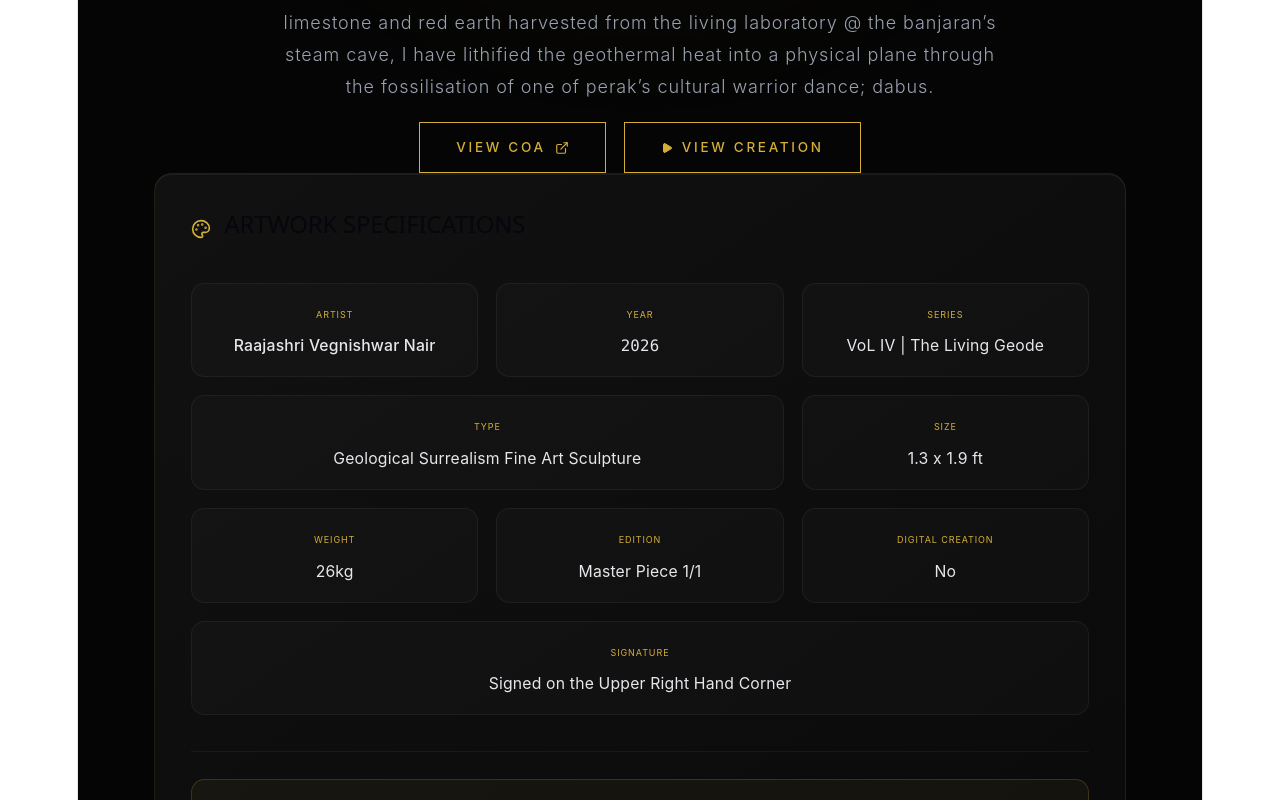
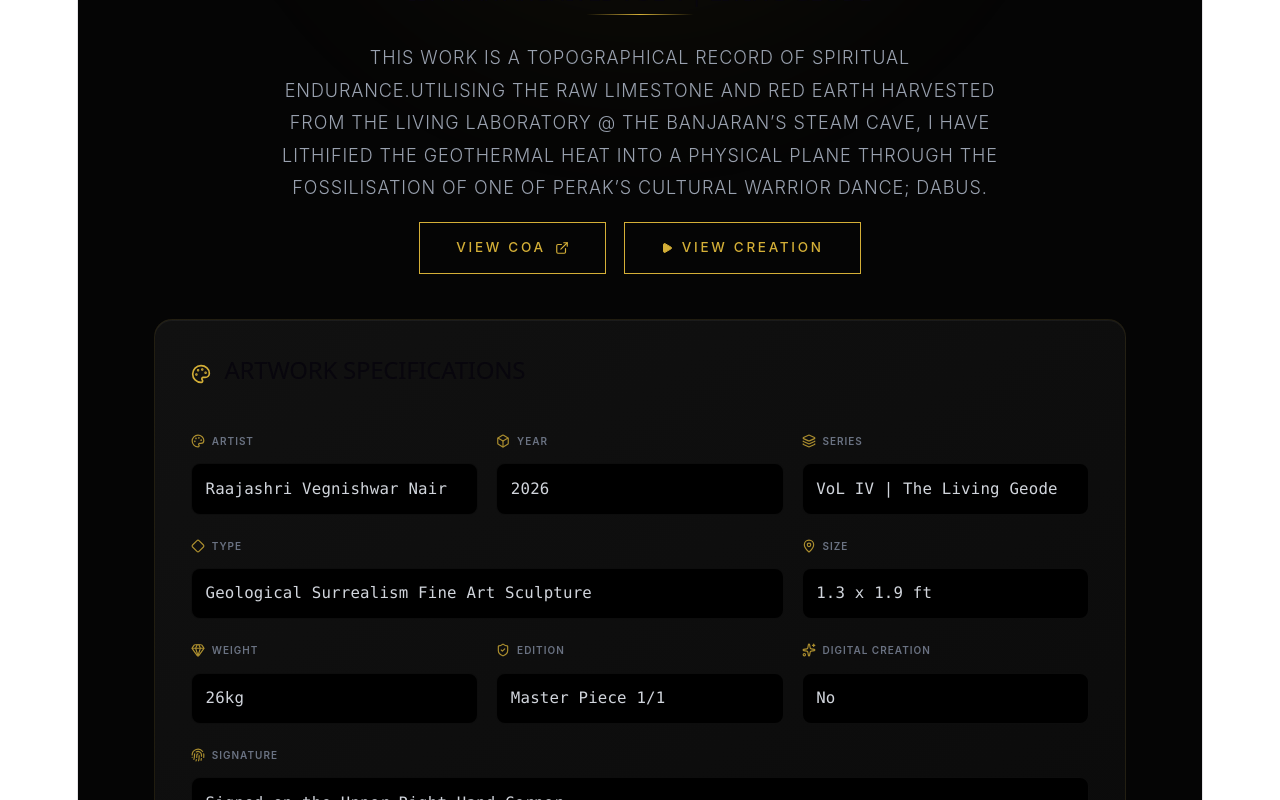
Before and after one commit to SatishSasuke/vitejs-vite-t5uipdyl, a React (Vite) app: page / in a window 1280 px wide. Shown: the part 860-1660 px from the top of the page. Built offline with nearby package versions, Linux system fonts and the light colour scheme.

Commit message:
deploy baby

```diff
--- a/src/App.tsx
+++ b/src/App.tsx
@@ -37,7 +37,7 @@ const MOCK_DATA = {
   artist: "Elena Rostova",
   year: "2026",
   descriptionLink: "https://pemetaanbudaya.jkkn.gov.my/en/senibudaya/detail/741",
-  descriptionText: "This work is a topographical record of spiritual endurance.Utilising the raw limestone and red earth harvested from the living laboratory @ the banjaran’s steam cave, I have lithified the geothermal heat into a physical plane through the fossilisation of one of perak’s cultural warrior dance; dabus.",
+  descriptionText: "THIS WORK IS A TOPOGRAPHICAL RECORD OF SPIRITUAL ENDURANCE.UTILISING THE RAW LIMESTONE AND RED EARTH HARVESTED FROM THE LIVING LABORATORY @ THE BANJARAN’S STEAM CAVE, I HAVE LITHIFIED THE GEOTHERMAL HEAT INTO A PHYSICAL PLANE THROUGH THE FOSSILISATION OF ONE OF PERAK’S CULTURAL WARRIOR DANCE; DABUS.",
   imageUrl: "/sculpture.png",
   artRegistryId: "IA-VOL4-FIRE-005",
   serialNumber: "SN-2026-04-1901",
@@ -232,47 +232,41 @@ export default function App() {
         }
       `}} />
 
-     {/* 1. UPDATED NAVBAR - PREMIUM GLOW & LOGOS */}
-      <nav className="fixed top-0 w-full z-50 bg-[#050505] border-b border-[#D4AF37]/10 px-4 sm:px-6 h-16 sm:h-20 flex justify-between items-center shadow-lg">
+     {/* 1. UPDATED NAVBAR - PERFECT RESPONSIVE FIT & Z-INDEX FIX */}
+      <nav className="fixed top-0 w-full z-[100] bg-[#050505] border-b border-[#D4AF37]/10 shadow-lg overflow-hidden">
 
-        {/* Left Side: Widely Spaced Text with Premium Glow */}
+        {/* INNER WRAPPER: Keeps items perfectly framed on huge full-screen monitors */}
+        <div className="w-full max-w-7xl mx-auto px-4 sm:px-8 h-16 sm:h-20 flex justify-between items-center">
+
+          {/* Left Side: Title */}
           <div className="flex items-center relative shrink-0">
-          {/* Ambient Background Flare */}
-          <div className="absolute top-1/2 left-1/2 -translate-x-1/2 -translate-y-1/2 w-[120%] h-[200%] bg-[#D4AF37]/20 blur-xl rounded-full pointer-events-none"></div>
-
+            <div className="absolute top-1/2 left-1/2 -translate-x-1/2 -translate-y-1/2 w-[150%] h-[200%] bg-[#D4AF37]/20 blur-xl rounded-full pointer-events-none"></div>
             <span
-            className="relative z-10 font-light tracking-[0.2em] sm:tracking-[0.4em] uppercase text-[8px] sm:text-[11px] text-white leading-none"
-            style={{
-              textShadow: '0 0 15px rgba(212, 175, 55, 0.8), 0 0 30px rgba(212, 175, 55, 0.3)'
-            }}
+              className="relative z-10 font-light tracking-[0.15em] sm:tracking-[0.4em] uppercase text-[10px] sm:text-[11px] text-white leading-[1.4] sm:leading-none"
+              style={{ textShadow: '0 0 15px rgba(212, 175, 55, 0.8), 0 0 30px rgba(212, 175, 55, 0.3)' }}
             >
-            The Living Laboratory
+              The Living <br className="sm:hidden" />Laboratory
             </span>
           </div>
 
-        {/* Right Side: 3 Mini Logos (Maximized & Brightened) */}
+          {/* Right Side: 3 Mini Logos */}
           <div className="flex items-center justify-end gap-3 sm:gap-8 shrink-0">
-
-          {/* Mini Logo 1 */}
             <img
               src="/Sunway.png"
               alt="Sunway Synergy"
-            className="shrink-0 h-5 sm:h-8 md:h-10 w-auto object-contain brightness-110 drop-shadow-[0_0_8px_rgba(255,255,255,0.1)] hover:scale-110 transition-all duration-300 hover:drop-shadow-[0_0_15px_rgba(212,175,55,0.5)] cursor-pointer"
+              className="shrink-0 h-4 sm:h-7 md:h-9 w-auto object-contain brightness-110 drop-shadow-[0_0_8px_rgba(255,255,255,0.1)] hover:scale-110 transition-all duration-300 hover:drop-shadow-[0_0_15px_rgba(212,175,55,0.5)] cursor-pointer"
             />
-
-          {/* Mini Logo 2 */}
             <img
               src="/MBOR-W.png"
               alt="Malaysia Book of Records"
-            className="shrink-0 h-5 sm:h-8 md:h-10 w-auto object-contain brightness-110 drop-shadow-[0_0_8px_rgba(255,255,255,0.1)] hover:scale-110 transition-all duration-300 hover:drop-shadow-[0_0_15px_rgba(212,175,55,0.5)] cursor-pointer"
+              className="shrink-0 h-4 sm:h-7 md:h-9 w-auto object-contain brightness-110 drop-shadow-[0_0_8px_rgba(255,255,255,0.1)] hover:scale-110 transition-all duration-300 hover:drop-shadow-[0_0_15px_rgba(212,175,55,0.5)] cursor-pointer"
             />
-
-          {/* Mini Logo 3 */}
             <img
               src="/roundcopMPAS.png"
               alt="Malaysian Association"
-            className="shrink-0 h-5 sm:h-8 md:h-10 w-auto object-contain brightness-110 drop-shadow-[0_0_8px_rgba(255,255,255,0.1)] hover:scale-110 transition-all duration-300 hover:drop-shadow-[0_0_15px_rgba(212,175,55,0.5)] cursor-pointer"
+              className="shrink-0 h-4 sm:h-7 md:h-9 w-auto object-contain brightness-110 drop-shadow-[0_0_8px_rgba(255,255,255,0.1)] hover:scale-110 transition-all duration-300 hover:drop-shadow-[0_0_15px_rgba(212,175,55,0.5)] cursor-pointer"
             />
+          </div>
 
         </div>
       </nav>
@@ -285,11 +279,12 @@ export default function App() {
             <div className="absolute top-1/2 left-1/2 -translate-x-1/2 -translate-y-1/2 w-[600px] h-[600px] bg-[#D4AF37]/5 rounded-full blur-[100px] pointer-events-none"></div>
 
             {/* 3D Floating Sculpture Container */}
-            <div className="relative z-10 sculpture-container flex flex-col items-center mb-8">
+            <div className="relative z-10 sculpture-container flex flex-col items-center mb-8 w-full px-4">
               <img
                 src={MOCK_DATA.imageUrl}
                 alt="Sculpture"
-                className="animate-float w-[280px] h-[350px] sm:w-[350px] sm:h-[450px] object-contain drop-shadow-2xl"
+                /* 👇 UPDATED CLASSES: w-full, max-w, and h-auto allows it to infinitely scale! 👇 */
+                className="animate-float w-full max-w-[260px] sm:max-w-[350px] md:max-w-[400px] h-auto object-contain drop-shadow-2xl"
                 draggable="false"
               />
             </div>
@@ -323,7 +318,7 @@ export default function App() {
                   href="/certificate.jpg"
                   target="_blank"
                   rel="noopener noreferrer"
-                  className="inline-flex items-center justify-center gap-2 px-8 py-3.5 border border-[#D4AF37] text-[#D4AF37] hover:bg-[#D4AF37] hover:text-black transition-all duration-500 font-medium tracking-[0.2em] uppercase text-xs group"
+                  className="inline-flex items-center justify-center gap-2 px-8 py-3.5 border border-[#D4AF37] text-[#D4AF37] hover:bg-[#D4AF37] hover:text-black transition-all duration-500 font-medium tracking-[0.2em] uppercase text-xs group mb-10"
                 >
                   View COA
                   <ExternalLink size={14} className="group-hover:scale-110 transition-transform" />
@@ -334,7 +329,7 @@ export default function App() {
                   href="https://www.youtube.com/watch?v=kfD9L_aNf6w"
                   target="_blank"
                   rel="noopener noreferrer"
-                  className="w-full sm:w-auto px-8 py-3.5 rounded-none border border-[#D4AF37] text-[#D4AF37] hover:bg-[#D4AF37] hover:text-black transition-all duration-500 font-medium tracking-[0.2em] uppercase text-xs flex items-center justify-center gap-2 group"
+                  className="w-full sm:w-auto px-8 py-3.5 rounded-none border border-[#D4AF37] text-[#D4AF37] hover:bg-[#D4AF37] hover:text-black transition-all duration-500 font-medium tracking-[0.2em] uppercase text-xs flex items-center justify-center gap-2 group mb-10"
                 >
                   <Play size={12} className="group-hover:scale-110 transition-transform fill-current" />
                   View Creation
@@ -352,81 +347,97 @@ export default function App() {
                 <h2 className="text-lg font-light text-white tracking-widest uppercase">Artwork Specifications</h2>
               </div>
 
-              {/* Inner Grid with Mini-Cards */}
+              {/* Inner Grid with Mini-Cards (Upgraded to DetailItem boxes) */}
               <div className="grid grid-cols-1 sm:grid-cols-2 md:grid-cols-3 gap-4 border-b border-white/5 pb-8 mb-6">
 
-                {/* Individual Spec Cards */}
-                <div className="bg-white/[0.02] border border-white/5 p-4 rounded-xl">
-                  <span className="text-[9px] text-[#D4AF37] uppercase tracking-widest block mb-1">Artist</span>
-                  <span className="text-sm text-gray-200 font-medium">Raajashri Vegnishwar Nair</span>
+                <DetailItem
+                  icon={<Palette size={14} />}
+                  label="Artist"
+                  value="Raajashri Vegnishwar Nair"
+                  truncate={false}
+                />
+
+                <DetailItem
+                  icon={<Box size={14} />}
+                  label="Year"
+                  value="2026"
+                />
+
+                <DetailItem
+                  icon={<Layers size={14} />}
+                  label="Series"
+                  value="VoL IV | The Living Geode"
+                  truncate={false}
+                />
+
+                {/* Spans 2 columns to give long text room */}
+                <div className="sm:col-span-2">
+                  <DetailItem
+                    icon={<Diamond size={14} />}
+                    label="Type"
+                    value="Geological Surrealism Fine Art Sculpture"
+                    truncate={false}
+                  />
                 </div>
 
-                <div className="bg-white/[0.02] border border-white/5 p-4 rounded-xl">
-                  <span className="text-[9px] text-[#D4AF37] uppercase tracking-widest block mb-1">Year</span>
-                  <span className="text-sm text-gray-200 font-mono">2026</span>
-                </div>
+                <DetailItem
+                  icon={<MapPin size={14} />}
+                  label="Size"
+                  value="1.3 x 1.9 ft"
+                />
 
-                <div className="bg-white/[0.02] border border-white/5 p-4 rounded-xl">
-                  <span className="text-[9px] text-[#D4AF37] uppercase tracking-widest block mb-1">Series</span>
-                  <span className="text-sm text-gray-200">VoL IV | The Living Geode</span>
-                </div>
+                <DetailItem
+                  icon={<Gem size={14} />}
+                  label="Weight"
+                  value="26kg"
+                />
 
-                {/* Spans 2 columns to give long text room */}
-                <div className="bg-white/[0.02] border border-white/5 p-4 rounded-xl sm:col-span-2">
-                  <span className="text-[9px] text-[#D4AF37] uppercase tracking-widest block mb-1">Type</span>
-                  <span className="text-sm text-gray-200">Geological Surrealism Fine Art Sculpture</span>
-                </div>
+                <DetailItem
+                  icon={<ShieldCheck size={14} />}
+                  label="Edition"
+                  value="Master Piece 1/1"
+                />
 
-                <div className="bg-white/[0.02] border border-white/5 p-4 rounded-xl">
-                  <span className="text-[9px] text-[#D4AF37] uppercase tracking-widest block mb-1">Size</span>
-                  <span className="text-sm text-gray-200">1.3 x 1.9 ft</span>
-                </div>
-
-                <div className="bg-white/[0.02] border border-white/5 p-4 rounded-xl">
-                  <span className="text-[9px] text-[#D4AF37] uppercase tracking-widest block mb-1">Weight</span>
-                  <span className="text-sm text-gray-200">26kg</span>
-                </div>
-
-                <div className="bg-white/[0.02] border border-white/5 p-4 rounded-xl">
-                  <span className="text-[9px] text-[#D4AF37] uppercase tracking-widest block mb-1">Edition</span>
-                  <span className="text-sm text-gray-200">Master Piece 1/1</span>
-                </div>
-
-                <div className="bg-white/[0.02] border border-white/5 p-4 rounded-xl">
-                  <span className="text-[9px] text-[#D4AF37] uppercase tracking-widest block mb-1">Digital Creation</span>
-                  <span className="text-sm text-gray-200">No</span>
-                </div>
+                <DetailItem
+                  icon={<Sparkles size={14} />}
+                  label="Digital Creation"
+                  value="No"
+                />
 
                 {/* Spans all 3 columns across the bottom */}
-                <div className="bg-white/[0.02] border border-white/5 p-4 rounded-xl sm:col-span-2 md:col-span-3">
-                  <span className="text-[9px] text-[#D4AF37] uppercase tracking-widest block mb-1">Signature</span>
-                  <span className="text-sm text-gray-200">Signed on the Upper Right Hand Corner</span>
+                <div className="sm:col-span-2 md:col-span-3">
+                  <DetailItem
+                    icon={<Fingerprint size={14} />}
+                    label="Signature"
+                    value="Signed on the Upper Right Hand Corner"
+                    truncate={false}
+                  />
                 </div>
 
               </div>
 
               {/* Status & Purchase VIP Footer */}
-              <div className="bg-[#D4AF37]/5 p-5 rounded-xl border border-[#D4AF37]/20 flex flex-col sm:flex-row sm:items-center justify-between gap-4">
+              <div className="bg-[#D4AF37]/5 p-5 rounded-xl border border-[#D4AF37]/20 flex flex-col sm:flex-row sm:items-center justify-between gap-4 mb-10 ">
                 <div>
                   <span className="text-[9px] text-[#D4AF37] uppercase tracking-widest block mb-1">Purchased</span>
-                  <span className="text-sm text-gray-200">May 18, 2026 @ Living Laboratory</span>
+                  <span className="text-sm text-gray-200 ">May 18, 2026 @ Living Laboratory</span>
                 </div>
                 <div>
                   <span className="text-[9px] text-gray-500 uppercase tracking-widest block mb-1 sm:text-right">Status</span>
                   {/* Upgraded the SOLD badge to solid gold/black for premium contrast */}
-                  <span className="inline-block text-xs font-bold tracking-[0.2em] text-black bg-[#D4AF37] px-4 py-1.5 rounded-sm">SOLD</span>
+                  <span className="inline-block text-xs font-bold tracking-[0.2em] text-black bg-[#D4AF37] px-4 py-1.5 rounded-sm  ">SOLD</span>
                 </div>
               </div>
             </div>
             {/* Expanded Core Details Container */}
-            <div className="flex flex-col gap-4 w-full">
-              <div className="bento-card rounded-2xl p-6 sm:p-8">
-                <div className="flex items-center gap-3 mb-8">
+            <div className="flex flex-col gap-4 w-full mb-10 mt-3 ">
+              <div className="bento-card rounded-2xl p-6 sm:p-8 m ">
+                <div className="flex items-center gap-3 mb-10">
                   <Fingerprint className="text-[#D4AF37]" size={20} />
-                  <h2 className="text-lg font-light text-white tracking-widest uppercase">Blockchain Passport Identity</h2>
+                  <h2 className="text-lg font-light text-white tracking-widest uppercase ">Blockchain Passport Identity</h2>
                 </div>
 
-                <div className="grid grid-cols-1 sm:grid-cols-2 gap-6">
+                <div className="grid grid-cols-1 sm:grid-cols-2 gap-6 ">
                   <DetailItem
                     label="Art Registry ID"
                     value={MOCK_DATA.artRegistryId}
@@ -622,7 +633,7 @@ export default function App() {
           <section className="relative z-10 max-w-5xl mx-auto px-4 pb-32">
 
           {/* --- YOGIC & VARMA SCIENCE CARD --- */}
-            <div className="bento-card rounded-2xl p-6 sm:p-8 relative overflow-hidden h-full">
+            <div className="bento-card rounded-2xl p-6 sm:p-8 relative overflow-hidden h-full mb-10">
               {/* Subtle ambient glow in the corner */}
               <div className="absolute top-0 right-0 w-40 h-40 bg-[#D4AF37]/5 blur-3xl rounded-full pointer-events-none"></div>
 
@@ -644,16 +655,16 @@ export default function App() {
                   Bio Energetic Resonance & Kinetic Activation
                 </h4>
 
-                <p className="text-sm text-gray-400 leading-[1.8] font-light tracking-wide">
-                  In ancient bio-energetic sciences, the Raw Fire element operates on the primal frequency of Agni (Cosmic Fire). Within Yogic physiology, this raw mineral directly stimulates the Pingala Nadi—the body’s solar, heat-generating energetic channel. Its resonant frequency anchors into the Manipura Chakra (the Solar Plexus), serving as the physiological furnace that transforms latent human potential into explosive, kinetic action.
+                <p className="text-sm text-gray-400 leading-[1.9] font-light tracking-wide">
+                  IN ANCIENT BIO-ENERGETIC SCIENCES, THE RAW FIRE ELEMENT OPERATES ON THE PRIMAL FREQUENCY OF AGNI (COSMIC FIRE). WITHIN YOGIC PHYSIOLOGY, THIS RAW MINERAL DIRECTLY STIMULATES THE PINGALA NADI—THE BODY’S SOLAR, HEAT-GENERATING ENERGETIC CHANNEL. ITS RESONANT FREQUENCY ANCHORS INTO THE MANIPURA CHAKRA (THE SOLAR PLEXUS), SERVING AS THE PHYSIOLOGICAL FURNACE THAT TRANSFORMS LATENT HUMAN POTENTIAL INTO EXPLOSIVE, KINETIC ACTION.
                 </p>
 
-                <p className="text-sm text-gray-400 leading-[1.8] font-light tracking-wide">
-                  Viewed through the lens of Varma Kalai (the ancient Siddha science of vital neural points), the raw fire frequency acts as a bio-electrical catalyst. It interacts specifically with the heat-governing Varmam points that regulate adrenaline, rhythm, and muscular ignition. This is the exact bio-electrical frequency required to enter the sustained, high-energy trance states observed in ancient traditional dances like the Dabus.
+                <p className="text-sm text-gray-400 leading-[1.9] font-light tracking-wide">
+                  VIEWED THROUGH THE LENS OF VARMA KALAI (THE ANCIENT SIDDHA SCIENCE OF VITAL NEURAL POINTS), THE RAW FIRE FREQUENCY ACTS AS A BIO-ELECTRICAL CATALYST. IT INTERACTS SPECIFICALLY WITH THE HEAT-GOVERNING VARMAM POINTS THAT REGULATE ADRENALINE, RHYTHM, AND MUSCULAR IGNITION. THIS IS THE EXACT BIO-ELECTRICAL FREQUENCY REQUIRED TO ENTER THE SUSTAINED, HIGH-ENERGY TRANCE STATES OBSERVED IN ANCIENT TRADITIONAL DANCES LIKE THE DABUS.
                 </p>
 
-                <p className="text-sm text-gray-400 leading-[1.8] font-light tracking-wide">
-                  When in proximity to the human bio-field, this raw mineral acts as an energetic amplifier. It mirrors the internal 'Spark' of the human body, visually and physically proving the Science of Oneness: the fire that forged the cosmos is the exact same electrical fire that commands human movement.
+                <p className="text-sm text-gray-400 leading-[1.9] font-light tracking-wide">
+                  WHEN IN PROXIMITY TO THE HUMAN BIO-FIELD, THIS RAW MINERAL ACTS AS AN ENERGETIC AMPLIFIER. IT MIRRORS THE INTERNAL 'SPARK' OF THE HUMAN BODY, VISUALLY AND PHYSICALLY PROVING THE SCIENCE OF ONENESS: THE FIRE THAT FORGED THE COSMOS IS THE EXACT SAME ELECTRICAL FIRE THAT COMMANDS HUMAN MOVEMENT.
                 </p>
               </div>
             </div>
@@ -709,7 +720,7 @@ export default function App() {
 
               {/* New Intro Body */}
               <p className="text-sm sm:text-base text-gray-400 leading-[1.8] font-light tracking-wide max-w-4xl text-center">
-                Within the Kinta Valley Geopark, the Raw Fire element does not manifest in the sky; it radiates from deep within the Earth. It is the subterranean geothermal spark that heats the ancient waters of the hot springs, acting as the primal catalyst for both the spiritual myths and the living ecosystem of the region. This raw kinetic heat is documented in the Lithic Codex through two distinct artistic lenses.
+                WITHIN THE KINTA VALLEY GEOPARK, THE RAW FIRE ELEMENT DOES NOT MANIFEST IN THE SKY; IT RADIATES FROM DEEP WITHIN THE EARTH. IT IS THE SUBTERRANEAN GEOTHERMAL SPARK THAT HEATS THE ANCIENT WATERS OF THE HOT SPRINGS, ACTING AS THE PRIMAL CATALYST FOR BOTH THE SPIRITUAL MYTHS AND THE LIVING ECOSYSTEM OF THE REGION. THIS RAW KINETIC HEAT IS DOCUMENTED IN THE LITHIC CODEX THROUGH TWO DISTINCT ARTISTIC LENSES.
               </p>
             </div>
 
@@ -752,7 +763,7 @@ export default function App() {
                     <span className="text-[10px] text-[#D4AF37] uppercase tracking-[0.2em] block font-mono">Artwork Curation by Herman WSY</span>
                   </div>
                   <p className="text-sm text-gray-400 leading-[1.8] font-light tracking-wide">
-                    Moving from myth to the physical realm, Herman’s artwork documents the living, breathing reality forged by this geothermal fire. The raw heat of the earth creates a highly specialised micro-climate—a steaming, nutrient-rich environment that supports a unique matrix of flora and fauna. Herman captures the exact moment the Raw Fire element transforms into life-sustaining energy, immortalising the vibrant, thriving ecosystem of the hot springs.
+                    MOVING FROM MYTH TO THE PHYSICAL REALM, HERMAN’S ARTWORK DOCUMENTS THE LIVING, BREATHING REALITY FORGED BY THIS GEOTHERMAL FIRE. THE RAW HEAT OF THE EARTH CREATES A HIGHLY SPECIALISED MICRO-CLIMATE—A STEAMING, NUTRIENT-RICH ENVIRONMENT THAT SUPPORTS A UNIQUE MATRIX OF FLORA AND FAUNA. HERMAN CAPTURES THE EXACT MOMENT THE RAW FIRE ELEMENT TRANSFORMS INTO LIFE-SUSTAINING ENERGY, IMMORTALISING THE VIBRANT, THRIVING ECOSYSTEM OF THE HOT SPRINGS.
                   </p>
                 </div>
               </div>
@@ -793,7 +804,7 @@ export default function App() {
                     <span className="text-[10px] text-[#D4AF37] uppercase tracking-[0.2em] block font-mono">Artwork Curation by Mashitah N</span>
                   </div>
                   <p className="text-sm text-gray-400 leading-[1.8] font-light tracking-wide">
-                    In local mythology and ancient belief systems, raw geothermal energy is often personified as the Naga, the primordial serpent deity of the earth and waters. Mashitah N’s artwork captures this intangible spiritual psyche, visualising the intense, boiling heat of the springs as the kinetic breath and restless energy of the sleeping Naga. Through her lens, the Raw Fire element is preserved not just as heat, but as a conscious, ancient guardian of the valley.
+                    IN LOCAL MYTHOLOGY AND ANCIENT BELIEF SYSTEMS, RAW GEOTHERMAL ENERGY IS OFTEN PERSONIFIED AS THE NAGA, THE PRIMORDIAL SERPENT DEITY OF THE EARTH AND WATERS. MASHITAH N’S ARTWORK CAPTURES THIS INTANGIBLE SPIRITUAL PSYCHE, VISUALISING THE INTENSE, BOILING HEAT OF THE SPRINGS AS THE KINETIC BREATH AND RESTLESS ENERGY OF THE SLEEPING NAGA. THROUGH HER LENS, THE RAW FIRE ELEMENT IS PRESERVED NOT JUST AS HEAT, BUT AS A CONSCIOUS, ANCIENT GUARDIAN OF THE VALLEY.
                   </p>
                 </div>
               </div>
@@ -869,10 +880,10 @@ export default function App() {
             </div>
 
 {/* --- THE VESSEL | BODY SECTION --- */}
-            <div className="mb-24">
+            <div className="mb-16 sm:mb-24">
 
               {/* 1. Subtitle Header */}
-              <div className="flex items-center gap-3 mb-6 border-b border-white/10 pb-4">
+              <div className="flex items-center gap-3 mb-3 border-b border-white/10 pb-4">
                 <Box className="text-gray-500" size={24} />
                 <h2 className="text-2xl font-light text-white tracking-widest uppercase">
                   The Vessel <span className="text-gray-600 mx-2">|</span> <span className="text-gray-400">Body</span>
@@ -880,7 +891,8 @@ export default function App() {
               </div>
 
               {/* 2. Philosophical Description */}
-              <p className="text-gray-400 text-sm font-light tracking-wider max-w-4xl mb-14 leading-[1.8]">
+              {/* 👇 Changed mb-14 to mb-16 (or you can use mb-20) for a bigger gap 👇 */}
+              <p className="text-gray-400 text-sm font-light tracking-wider max-w-4xl mb-16 leading-[1.8]">
                 The unbreakable foundation of the physical plane. By synthesising deep-time limestone, resonant quartz, and organic red earth, the Vessel acts as the grounding matrix—capable of holding the untamed energy of creation without shattering.
               </p>
 
@@ -892,11 +904,12 @@ export default function App() {
               </div>
 
             </div>
+
             {/* --- THE SPARK | SOUL SECTION --- */}
             <div className="mb-24">
 
               {/* 1. Subtitle Header */}
-              <div className="flex items-center gap-3 mb-6 border-b border-[#D4AF37]/20 pb-4">
+              <div className="flex items-center gap-3 mb-3 border-b border-[#D4AF37]/20 pb-4">
                 <Diamond className="text-[#D4AF37]" size={24} />
                 <h2 className="text-2xl font-light text-white tracking-widest uppercase">
                   The Spark <span className="text-[#D4AF37]/50 mx-2">|</span> <span className="text-[#D4AF37]">Soul</span>
@@ -904,7 +917,8 @@ export default function App() {
               </div>
 
               {/* 2. Philosophical Description */}
-              <p className="text-gray-400 text-sm font-light tracking-wider max-w-4xl mb-14 leading-[1.8]">
+              {/* 👇 Changed mb-14 to mb-16 (or you can use mb-20) for a bigger gap 👇 */}
+              <p className="text-gray-400 text-sm font-light tracking-wider max-w-4xl mb-16 leading-[1.8]">
                 The catalyst of manifestation. Fusing the cosmic signature of iron-nickel meteorite with the passionate frequency of ruby, the Spark is the celestial, untamed heat that breathes kinetic life into the silent earth.
               </p>
 
```
Lines whose indentation alone changed are shown as unchanged.
